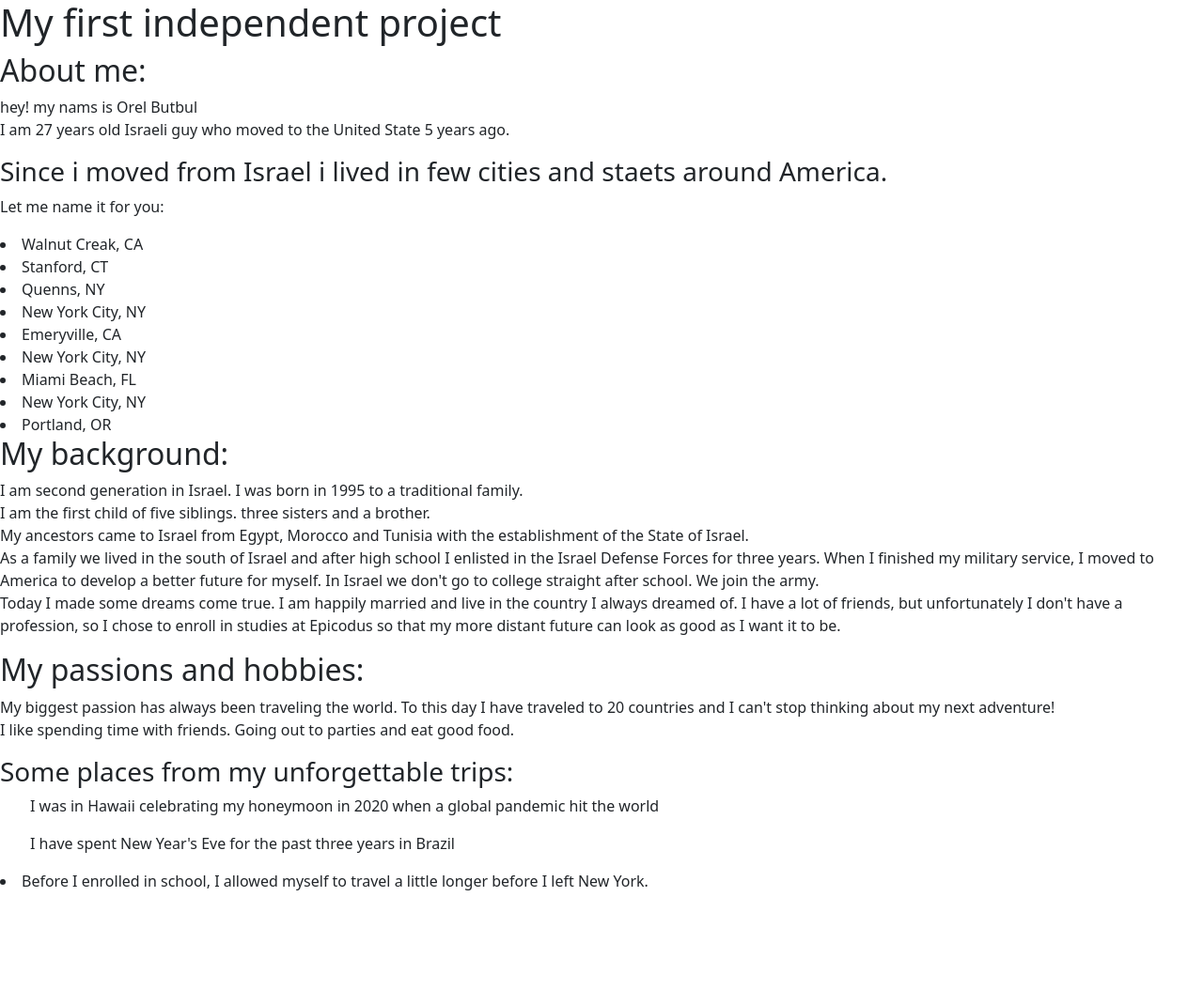
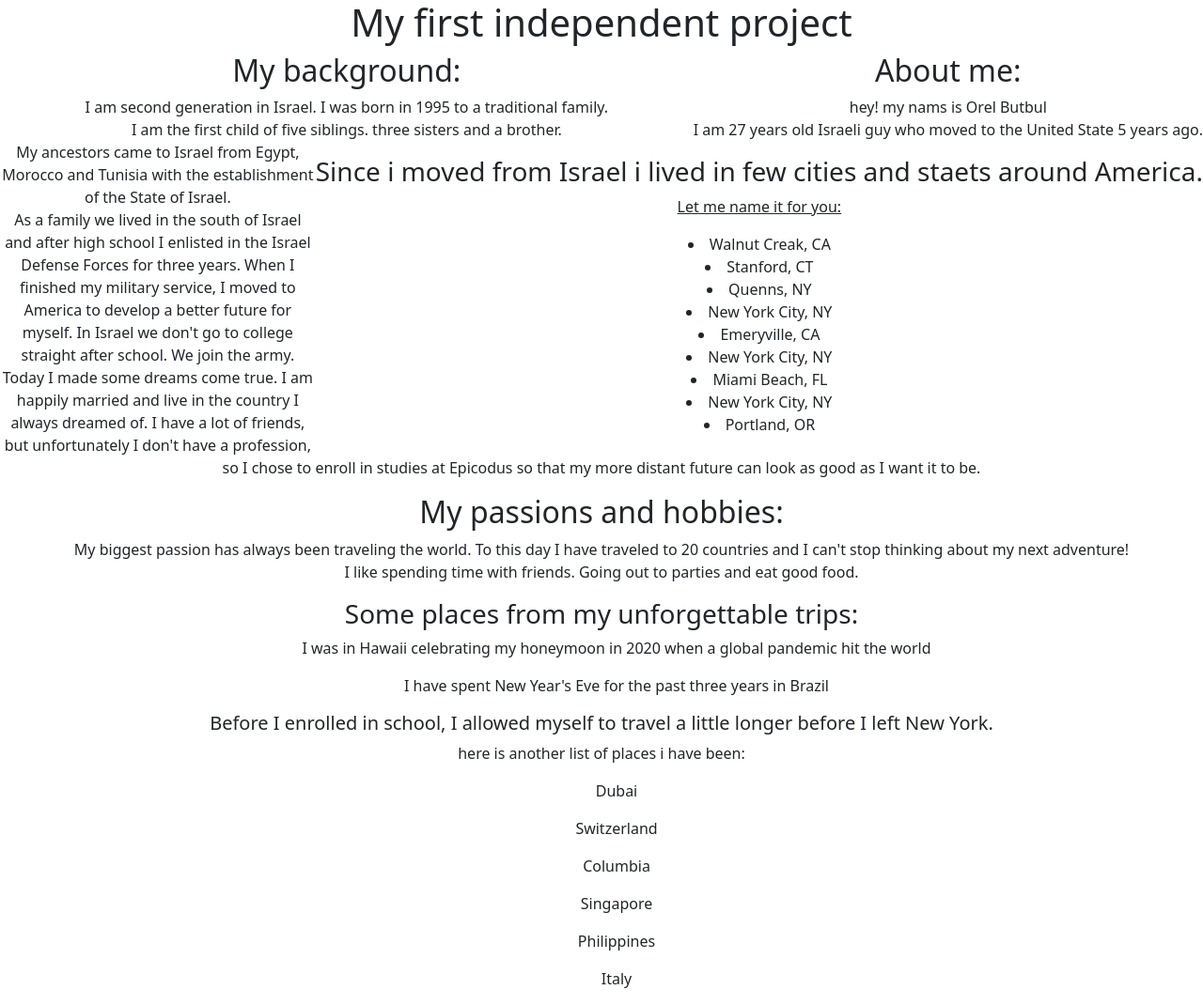
Before and after one commit to orbu13/Independent-Project-Num.1-10-19-2023, a plain HTML site: page index.html in a window 1280 px wide. Shown: the whole page at 94% size. Before the commit the page ends 950 px from the top, so only its background shows below. Drawn offline with Linux system fonts and the light colour scheme.

Commit message:
WIP - styling css

```diff
--- a/css/styles.css
+++ b/css/styles.css
@@ -0,0 +1,12 @@
+body{
+    text-align: center;
+}
+div.me{
+    float: right;
+}
+div.move{
+    float: right;
+}
+div.move p{
+    text-decoration: underline;
+}
--- a/index.html
+++ b/index.html
@@ -12,7 +12,7 @@
         <p>hey! my nams is Orel Butbul <br>
         I am 27 years old Israeli guy who moved to the United State 5 years ago.</p>
     </div>
-    <div>
+    <div class="move">
         <h3>Since i moved from Israel i lived in few cities and staets around America.</h3>
         <p>Let me name it for you:</p>
             <li>Walnut Creak, CA</li>
@@ -35,7 +35,16 @@
         <h3>Some places from my unforgettable trips:</h3>
         <ul>I was in Hawaii celebrating my honeymoon in 2020 when a global pandemic hit the world</ul>
         <ul>I have spent New Year's Eve for the past three years in Brazil</ul>
-        <li>Before I enrolled in school, I allowed myself to travel a little longer before I left New York.</li>
+    </div>
+    <div>
+        <h5>Before I enrolled in school, I allowed myself to travel a little longer before I left New York.</h5>
+        <p>here is another list of places i have been:</p>
+        <ol> Dubai</ol>
+        <ol> Switzerland</ol>
+        <ol> Columbia</ol>
+        <ol> Singapore</ol>
+        <ol> Philippines</ol>
+        <ol> Italy</ol>
     </div>
 </body>
 </html>
```
